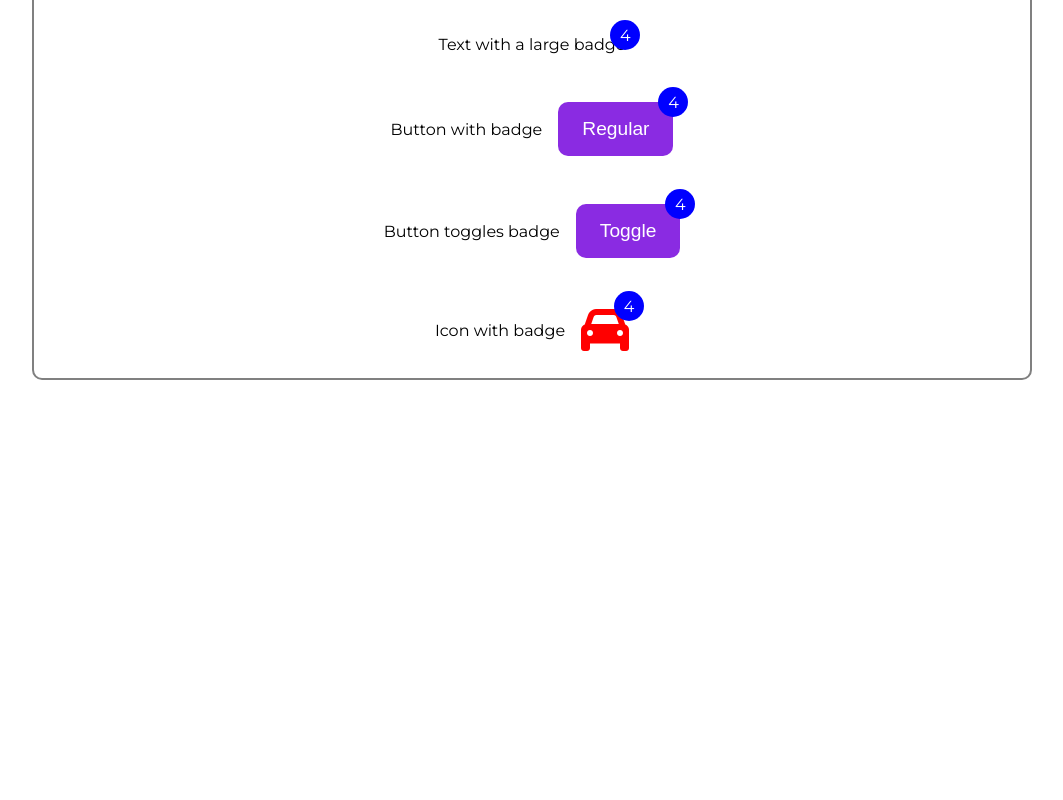
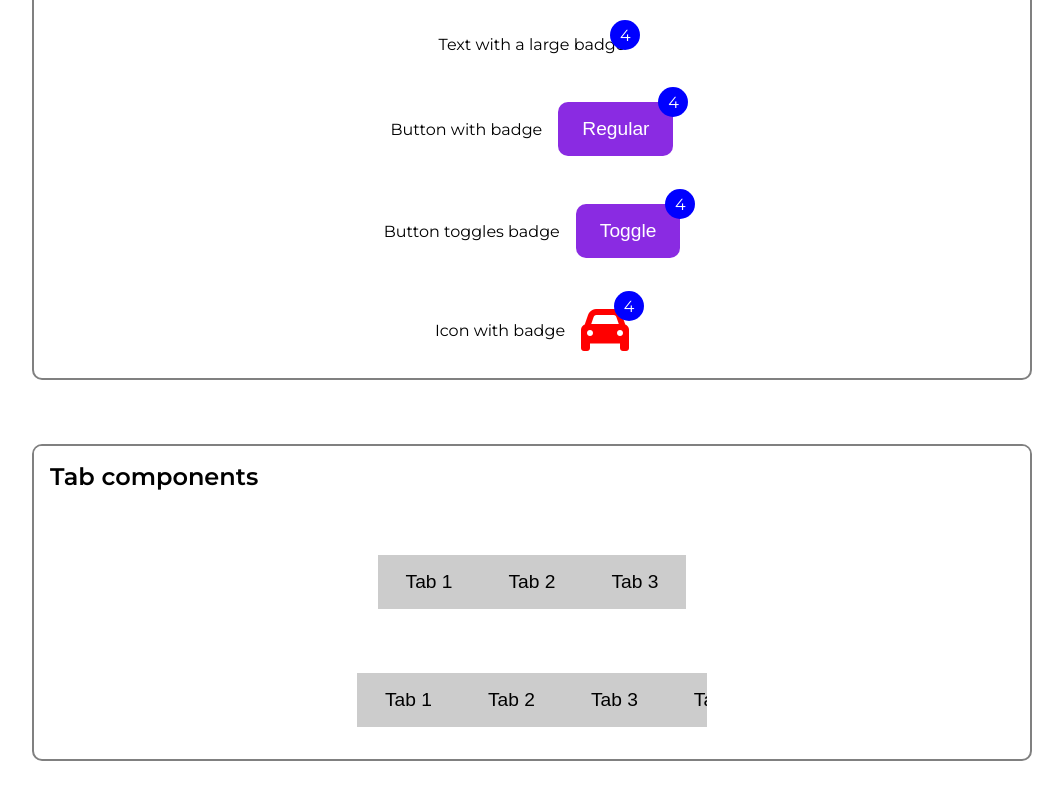
Before and after one commit to Hamdrive/neoG-CSS-Assignment, a plain HTML site: page index.html in a window 1280 px wide. Shown: the part 1518-2318 px from the top of the page, without its empty margins (108-1171 px from the left). Before the commit the page ends 1946 px from the top, so only its background shows below. Drawn offline with Linux system fonts and the light colour scheme.

Commit message:
[feat] add tabs component

```diff
--- a/index.html
+++ b/index.html
@@ -19,7 +19,7 @@
   </head>
   <body>
     <main class="wrapper">
-      <section class="cards">
+      <section class="section cards">
         <h1 class="title">Card components</h1>
 
         <!-- Card 1 -->
@@ -225,7 +225,7 @@
           </div>
         </div>
       </section>
-      <section class="snackbar">
+      <section class="section snackbar">
         <h1 class="title">Snackbar components</h1>
         <div class="snackbar-btns">
           <button id="btn-baseline">Baseline</button>
@@ -257,7 +257,7 @@
           </section>
         </div>
       </section>
-      <section class="drawer">
+      <section class="section drawer">
         <div class="drawer__fixed">
           <aside class="drawer__aside">
             <div class="drawer__title">
@@ -300,7 +300,7 @@
         </div>
 
       </section>
-      <section class="badges">
+      <section class="section badges">
         <h1 class="title">Badge components</h1>
         <div class="text__badge">
           <p>Text with a small badge</p>
@@ -326,6 +326,52 @@
           <span class="badge lg"><p>4</p></span>
         </div>
       </section>
+      <section class="section tabs">
+        <h1 class="title">Tab components</h1>
+        <div class="tabs__wrapper">
+
+          <div class="tab-fixed">
+            <ul class="tab__list">
+              <button class="tab">
+                Tab 1
+              </button>
+              <button class="tab">
+                Tab 2
+              </button>
+              <button class="tab">
+                Tab 3
+              </button>
+            </ul>
+            <div class="underbuttonne"></div>
+          </div>
+          <div class="tab-scroll">
+            <ul class="tab__list">
+              <button class="tab">
+                Tab 1
+              </button>
+              <button class="tab">
+                Tab 2
+              </button>
+              <button class="tab">
+                Tab 3
+              </button>
+              <button class="tab">
+                Tab 4
+              </button>
+              <button class="tab">
+                Tab 5
+              </button>
+              <button class="tab">
+                Tab 6
+              </button>
+              <button class="tab">
+                Tab 7
+              </button>
+            </ul>
+          </div>
+        </div>
+
+      </section>
     </main>
     <script src="./scripts/snackbar.js"></script>
     <script src="./scripts/badges.js"></script>
--- a/styles/main.css
+++ b/styles/main.css
@@ -5,6 +5,7 @@
 @import url("./snackbar.css");
 @import url("./drawer.css");
 @import url("./badges.css");
+@import url("./tabs.css");
 
 body {
   font-family: var(---primary-font-family);
@@ -35,55 +36,56 @@ body {
   margin-bottom: 1rem;
 }
 
-section {
+.section {
   margin: 2rem 0;
+  display: flex;
+  border: 2px solid var(---component-border-color);
+  border-radius: 10px;
+  width: 100%;
+  max-width: 1000px;
 }
 
 .cards {
   position: relative;
   height: 500px;
-  display: flex;
   flex-wrap: wrap;
   justify-content: center;
   align-items: center;
   gap: 1.5rem;
-  width: 100%;
-  max-width: 1000px;
   overflow-y: scroll;
-  border: 2px solid var(---component-border-color);
-  border-radius: 10px;
   padding-bottom: 10px;
 }
 
 .snackbar {
-  width: 100%;
-  max-width: 1000px;
-  border: 2px solid var(---component-border-color);
-  border-radius: 10px;
   overflow: hidden;
   padding-bottom: 10px;
   position: relative;
+ flex-direction: column;
+  justify-content: space-between;
 }
 
 
 .drawer {
-  border: 2px solid var(---component-border-color);
-  border-radius: 10px;
-  max-width: 1000px;
-  display: flex;
+  height: 500px;
   justify-content: center;
-  height: 500px;
 }
 
 .badges{
+  flex-direction: column;
+  justify-content: center;
+  align-items: center;
+  overflow: hidden;
+}
+
+.tabs{
+  flex-direction: column;
+  align-items: center;
+  overflow: hidden;
+}
+
+.tabs__wrapper{
   display: flex;
   flex-direction: column;
   justify-content: center;
-  align-items: center;
-  width: 100%;
-  max-width: 1000px;
-  border: 2px solid var(---component-border-color);
-  border-radius: 10px;
-  overflow: hidden;
-
+  width: 350px;
 }
--- a/styles/reset.css
+++ b/styles/reset.css
@@ -29,6 +29,8 @@ a {
 li {
   padding: 1rem;
   margin: 0.5rem;
-  border-radius: 1rem;
-  font-weight: 600;
 }
+
+ul {
+    list-style-type: none;
+  }
--- /dev/null
+++ b/styles/tabs.css
@@ -0,0 +1,50 @@
+.wrapper {
+  display: flex;
+  flex-direction: column;
+  justify-content: center;
+  align-items: center;
+  width: 50%;
+}
+
+.tab-fixed {
+  position: relative;
+  display: flex;
+  justify-content: center;
+  margin: 2rem 0;
+  max-width: 100%;
+}
+
+.tab__list{
+    display: flex;
+}
+
+.tab-scroll {
+  overflow-x: scroll;
+  scroll-behavior: scroll;
+  position: relative;
+  display: flex;
+  margin: 2rem 0;
+  max-width: 100%;
+}
+
+.tab {
+  padding: 1rem 1.75rem;
+  font-size: 1.2rem;
+  background-color: var(---tab-bkg-color);
+  font-weight: 500;
+  text-align: center;
+  cursor: pointer;
+  position: relative;
+  border: none;
+  outline: none;
+  width: max-content;
+}
+
+.tab:hover {
+  background-color: var(---tab-hover);
+}
+
+.tab:focus {
+  border-bottom: 2px solid var(---tab-focus-border);
+  background-color: var(---tab-focus-bkg-color);
+}
--- a/styles/variable.css
+++ b/styles/variable.css
@@ -18,4 +18,9 @@
     ---badge-btn-color: blue;
     ---badge-toggle-btn-color: blueviolet;
     ---badge-btn-hover: rgba(137, 43, 226, 0.5);
+    ---tab-bkg-color: rgba(128, 128, 128, 0.4);
+    ---tab-hover: rgba(137, 43, 226, 0.4);
+    ---tab-focus-bkg-color: rgba(137, 43, 226, 0.7);
+    ---tab-focus-border: blueviolet;
+    ---tab-active: rgba(137, 43, 226, 0.7);
 }
```
